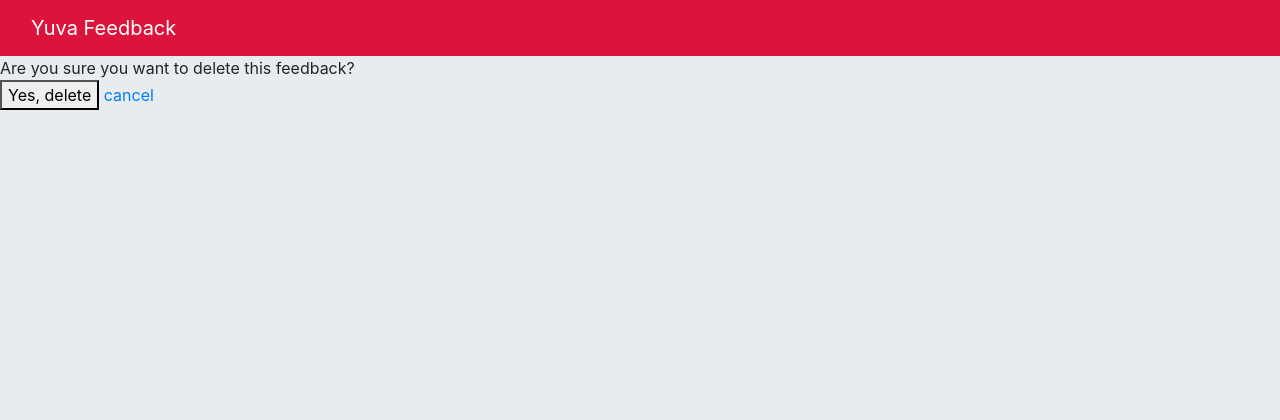
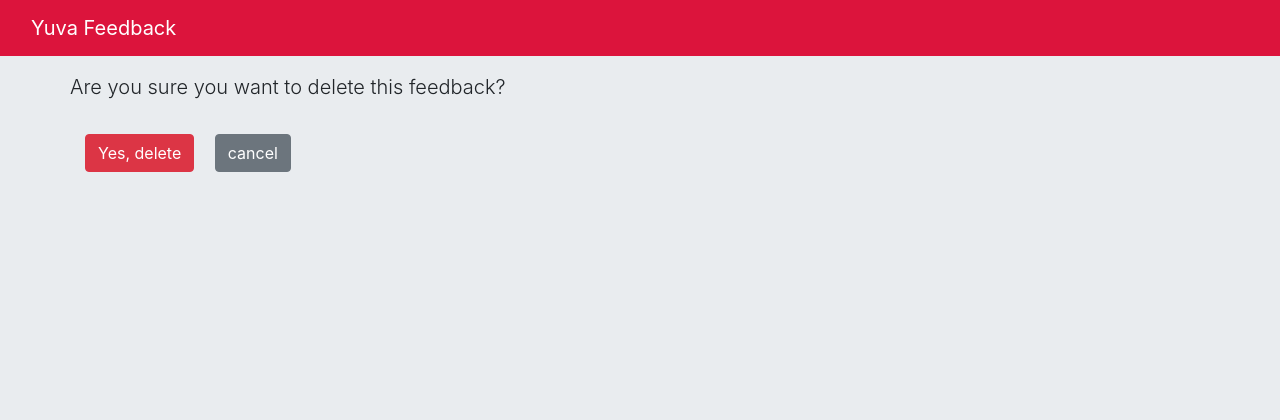
Before and after one commit to Gautam-J/yuva-feedback, a Django app: page /review/feedback/10/delete/ in a window 1280 px wide. Shown: the top 420 px of the page. Run offline with Django 3.2, Linux system fonts and the light colour scheme; a user stored in the database is signed in; data comes from the database, SQL or seed files in the repository; some libraries are stand-ins or nearby versions.

Commit message:
html for confirm delete feedback

```diff
--- a/Review/templates/Review/confirm_delete.html
+++ b/Review/templates/Review/confirm_delete.html
@@ -1,14 +1,14 @@
 {% extends 'Home/index.html' %}
 {% block content %}
-    <div>
-        Are you sure you want to delete this feedback?
-    </div>
-
-    <div>
-        <form action="#" method="post">
+    <!-- TODO: Switch this to a modal -->
+    <div class="container">
+        <div class="row py-3 text-center">
+            <p class="lead">Are you sure you want to delete this feedback?</p>
+        </div>
+        <form method="POST">
             {% csrf_token %}
-            <button type="submit">Yes, delete</button>
-            <a role="button" href="{% url 'FeedbackDetailView' feedback.id %}">cancel</a>
+            <button class="btn btn-danger mr-3" type="submit">Yes, delete</button>
+            <a class="btn btn-secondary" role="button" href="{% url 'FeedbackDetailView' feedback.id %}">cancel</a>
         </form>
     </div>
 {% endblock content %}
```
